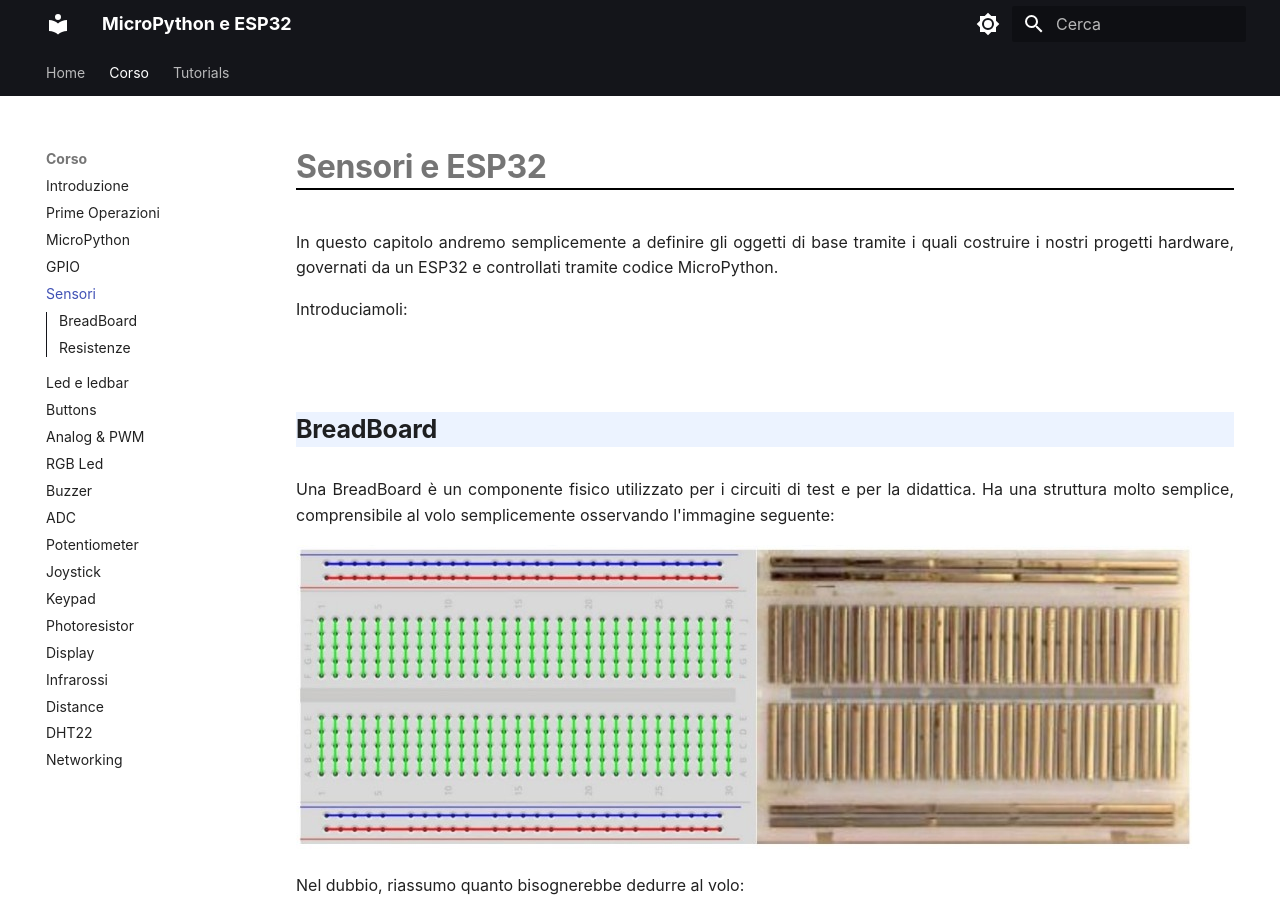
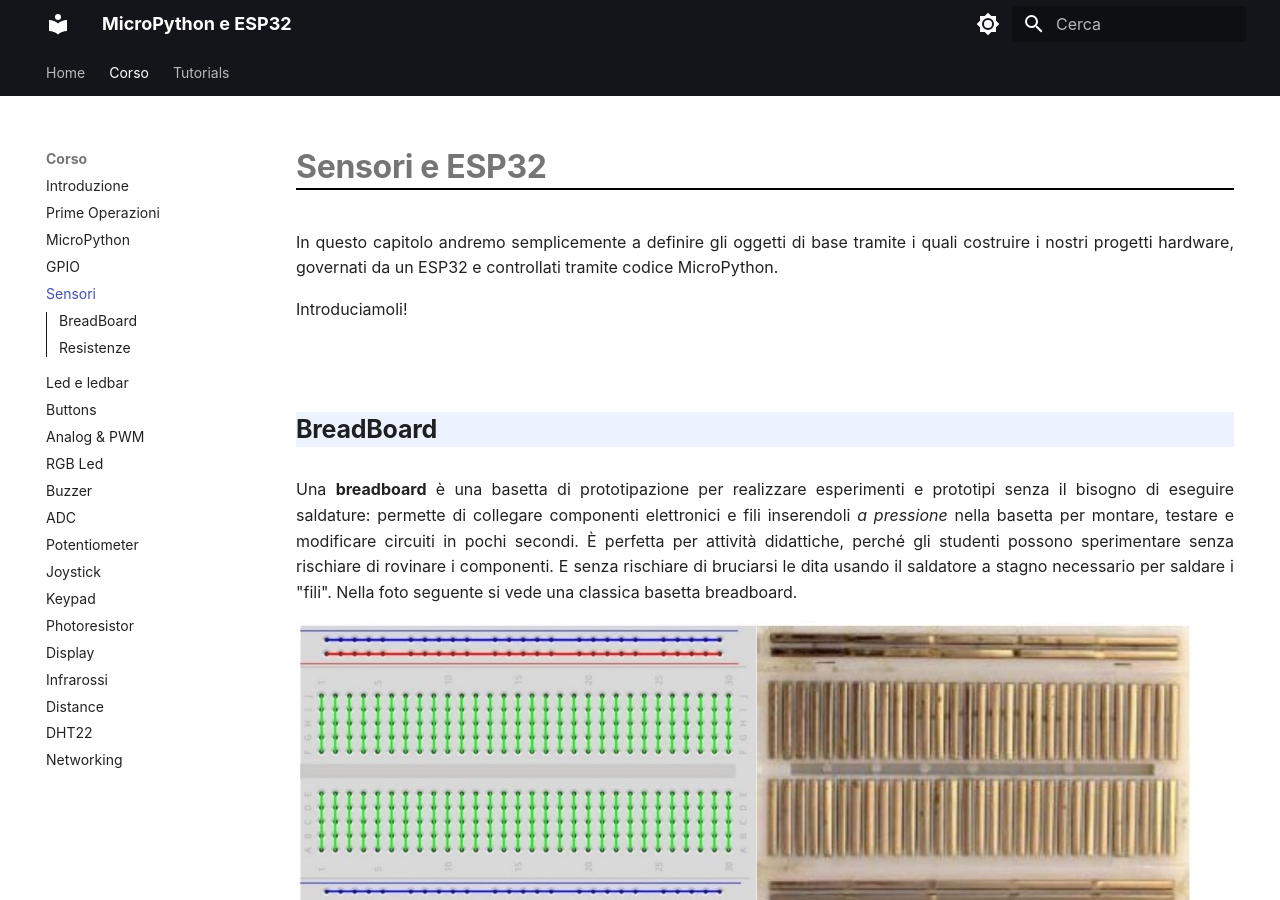
Before and after one commit to dvjlabs/esp32_course, an MkDocs documentation site: the page built from docs/corso/10_sensori.md, in a window 1280 px wide and 900 px high. Built offline with MkDocs 1.6.1 and Material for MkDocs 9.7.7, drawn with Linux system fonts in a browser that asks for light colours.

Commit message:
Update 10_sensori.md

```diff
--- a/docs/corso/10_sensori.md
+++ b/docs/corso/10_sensori.md
@@ -4,13 +4,11 @@
 In questo capitolo andremo semplicemente a definire gli oggetti di base tramite i quali costruire i nostri progetti hardware,
 governati da un ESP32 e controllati tramite codice MicroPython.
 
-Introduciamoli:
-
+Introduciamoli!
 
 ## BreadBoard
 
-Una BreadBoard è un componente fisico utilizzato per i circuiti di test e per la didattica. Ha una struttura molto semplice, comprensibile al volo
-semplicemente osservando l'immagine seguente:
+Una **breadboard** è una basetta di prototipazione per realizzare esperimenti e prototipi senza il bisogno di eseguire saldature: permette di collegare componenti elettronici e fili inserendoli *a pressione* nella basetta per montare, testare e modificare circuiti in pochi secondi. È perfetta per attività didattiche, perché gli studenti possono sperimentare senza rischiare di rovinare i componenti. E senza rischiare di bruciarsi le dita usando il saldatore a stagno necessario per saldare i "fili". Nella foto seguente si vede una classica basetta breadboard.
 
 ![BreadBoard](images/breadboard.jpg)
 
```
